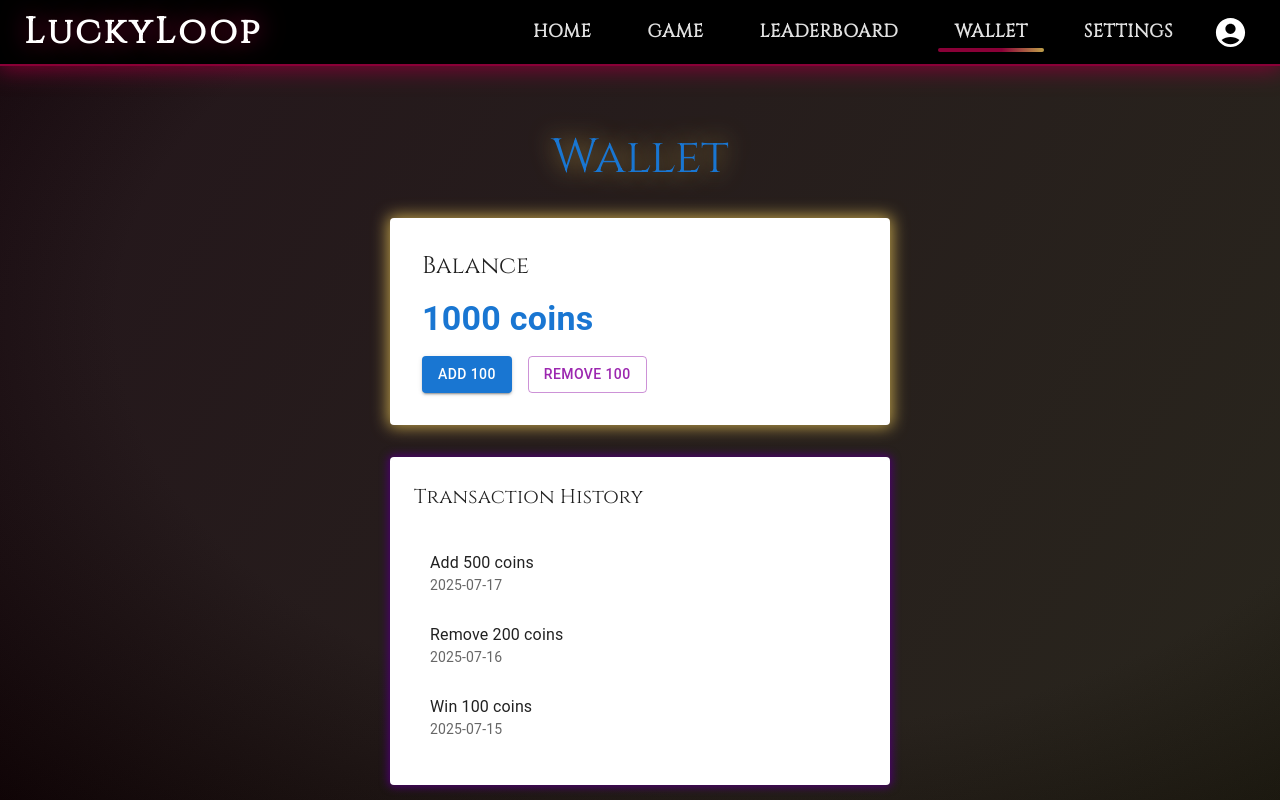
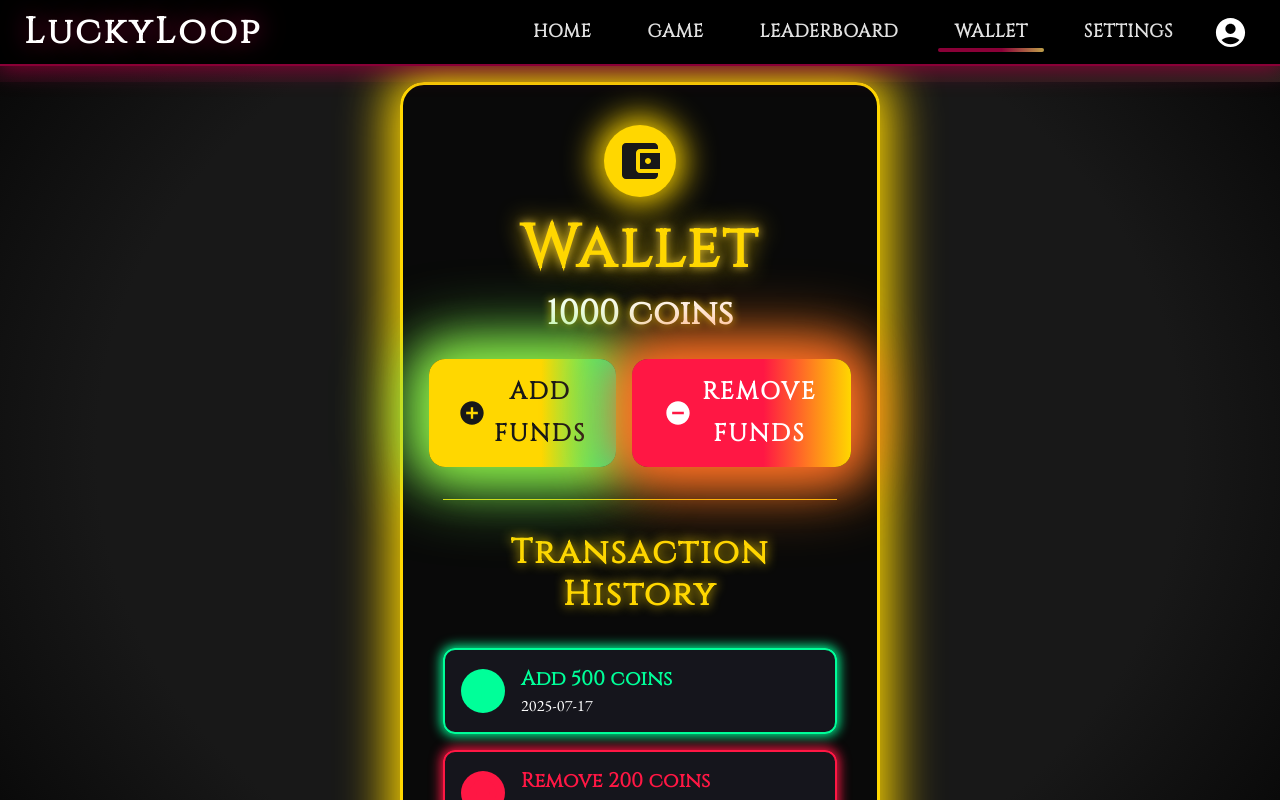
Before and after one commit to ailynux/LuckyLoop, a React (Create React App) app in the folder llclient/: page /wallet in a window 1280 px wide. Shown: the top 800 px of the page. Built offline with nearby package versions, Linux system fonts and the light colour scheme; a web font is replaced by a local one.

Commit message:
Revamp WalletPage with enhanced styling, new transaction history display, and improved user interaction through dynamic buttons for adding and removing funds.

```diff
--- a/llclient/src/pages/WalletPage.js
+++ b/llclient/src/pages/WalletPage.js
@@ -1,6 +1,10 @@
 import React from 'react';
-import { Box, Typography, Paper, Button, List, ListItem, ListItemText } from '@mui/material';
+import { Box, Typography, Paper, Button, List, ListItem, ListItemText, Divider, Avatar } from '@mui/material';
 import { useAppContext } from '../context/AppContext';
+import AccountBalanceWalletIcon from '@mui/icons-material/AccountBalanceWallet';
+import AddCircleIcon from '@mui/icons-material/AddCircle';
+import RemoveCircleIcon from '@mui/icons-material/RemoveCircle';
+import MonetizationOnIcon from '@mui/icons-material/MonetizationOn';
 
 const mockHistory = [
   { type: 'Add', amount: 500, date: '2025-07-17' },
@@ -8,25 +12,117 @@ const mockHistory = [
   { type: 'Win', amount: 100, date: '2025-07-15' },
 ];
 
+const getIcon = (type) => {
+  if (type === 'Add') return <AddCircleIcon sx={{ color: '#00ff99', fontSize: 32 }} />;
+  if (type === 'Remove') return <RemoveCircleIcon sx={{ color: '#ff1744', fontSize: 32 }} />;
+  return <MonetizationOnIcon sx={{ color: '#FFD700', fontSize: 32 }} />;
+};
+
+const getColor = (type) => {
+  if (type === 'Add') return '#00ff99';
+  if (type === 'Remove') return '#ff1744';
+  return '#FFD700';
+};
+
 const WalletPage = () => {
   const { state, setState } = useAppContext();
   return (
-    <Box sx={{ maxWidth: 500, mx: 'auto', mt: 6 }}>
-      <Typography variant="h3" sx={{ fontFamily: 'Cinzel, serif', color: 'primary.main', mb: 4, textAlign: 'center', textShadow: '0 0 24px #bfa14a' }}>
-        Wallet
-      </Typography>
-      <Paper sx={{ p: 4, mb: 4, bgcolor: 'background.paper', boxShadow: '0 0 16px 2px #bfa14a' }}>
-        <Typography variant="h5" sx={{ color: 'accent.main', fontFamily: 'Cinzel, serif', mb: 2 }}>Balance</Typography>
-        <Typography variant="h4" sx={{ color: 'primary.main', fontWeight: 700, mb: 2 }}>{state.balance} coins</Typography>
-        <Button variant="contained" color="primary" sx={{ mr: 2 }} onClick={() => setState(s => ({ ...s, balance: s.balance + 100 }))}>Add 100</Button>
-        <Button variant="outlined" color="secondary" onClick={() => setState(s => ({ ...s, balance: Math.max(0, s.balance - 100) }))}>Remove 100</Button>
-      </Paper>
-      <Paper sx={{ p: 3, bgcolor: 'background.paper', boxShadow: '0 0 8px 2px #4b006e' }}>
-        <Typography variant="h6" sx={{ color: 'accent.main', fontFamily: 'Cinzel, serif', mb: 2 }}>Transaction History</Typography>
+    <Box sx={{ minHeight: '90vh', display: 'flex', alignItems: 'center', justifyContent: 'center', background: 'radial-gradient(ellipse at 50% 40%, #181818 60%, #000 100%)' }}>
+      <Paper sx={{
+        bgcolor: 'rgba(10,10,10,0.98)',
+        borderRadius: 6,
+        p: 5,
+        boxShadow: '0 0 48px 12px #FFD700',
+        border: '3px solid #FFD700',
+        width: '100%',
+        maxWidth: 480,
+        textAlign: 'center',
+        backdropFilter: 'blur(6px)',
+        position: 'relative',
+      }}>
+        <Box sx={{ display: 'flex', flexDirection: 'column', alignItems: 'center', mb: 4 }}>
+          <Avatar sx={{ bgcolor: '#FFD700', width: 72, height: 72, mb: 2, boxShadow: '0 0 32px 8px #FFD700' }}>
+            <AccountBalanceWalletIcon sx={{ color: '#181818', fontSize: 48 }} />
+          </Avatar>
+          <Typography variant="h2" sx={{ color: '#FFD700', fontFamily: 'Cinzel, serif', fontWeight: 900, mb: 1, letterSpacing: 3, textShadow: '0 0 24px #FFD700, 0 0 8px #bfa14a' }}>
+            Wallet
+          </Typography>
+          <Typography variant="h4" sx={{ color: '#fff', fontFamily: 'Cinzel, serif', fontWeight: 700, mb: 1, textShadow: '0 0 8px #FFD700' }}>
+            {state.balance} coins
+          </Typography>
+          <Box sx={{ display: 'flex', gap: 2, justifyContent: 'center', mt: 2 }}>
+            <Button
+              variant="contained"
+              sx={{
+                fontFamily: 'Cinzel, serif',
+                fontWeight: 900,
+                fontSize: 24,
+                px: 4,
+                py: 1.5,
+                borderRadius: 4,
+                background: 'linear-gradient(90deg, #FFD700 60%, #00ff99 100%)',
+                color: '#181818',
+                boxShadow: '0 0 32px 8px #FFD700, 0 0 32px 8px #00ff99',
+                textTransform: 'uppercase',
+                letterSpacing: 2,
+                animation: 'pulse-btn 1.5s infinite alternate',
+                '@keyframes pulse-btn': {
+                  '0%': { boxShadow: '0 0 32px 8px #FFD700, 0 0 32px 8px #00ff99' },
+                  '100%': { boxShadow: '0 0 64px 16px #00ff99, 0 0 128px 16px #FFD700' },
+                },
+                '&:hover': {
+                  background: 'linear-gradient(90deg, #00ff99 60%, #FFD700 100%)',
+                  color: '#181818',
+                },
+              }}
+              onClick={() => setState(s => ({ ...s, balance: s.balance + 100 }))}
+            >
+              <AddCircleIcon sx={{ mr: 1, fontSize: 28 }} /> Add Funds
+            </Button>
+            <Button
+              variant="contained"
+              sx={{
+                fontFamily: 'Cinzel, serif',
+                fontWeight: 900,
+                fontSize: 24,
+                px: 4,
+                py: 1.5,
+                borderRadius: 4,
+                background: 'linear-gradient(90deg, #ff1744 60%, #FFD700 100%)',
+                color: '#fff',
+                boxShadow: '0 0 32px 8px #ff1744, 0 0 32px 8px #FFD700',
+                textTransform: 'uppercase',
+                letterSpacing: 2,
+                animation: 'pulse-btn-red 1.5s infinite alternate',
+                '@keyframes pulse-btn-red': {
+                  '0%': { boxShadow: '0 0 32px 8px #ff1744, 0 0 32px 8px #FFD700' },
+                  '100%': { boxShadow: '0 0 64px 16px #FFD700, 0 0 128px 16px #ff1744' },
+                },
+                '&:hover': {
+                  background: 'linear-gradient(90deg, #FFD700 60%, #ff1744 100%)',
+                  color: '#181818',
+                },
+              }}
+              onClick={() => setState(s => ({ ...s, balance: Math.max(0, s.balance - 100) }))}
+            >
+              <RemoveCircleIcon sx={{ mr: 1, fontSize: 28 }} /> Remove Funds
+            </Button>
+          </Box>
+        </Box>
+        <Divider sx={{ my: 4, borderColor: '#FFD700' }} />
+        <Typography variant="h4" sx={{ color: '#FFD700', fontFamily: 'Cinzel, serif', fontWeight: 800, mb: 3, letterSpacing: 2, textShadow: '0 0 12px #FFD700' }}>
+          Transaction History
+        </Typography>
         <List>
           {mockHistory.map((tx, i) => (
-            <ListItem key={i}>
-              <ListItemText primary={`${tx.type} ${tx.amount} coins`} secondary={tx.date} />
+            <ListItem key={i} sx={{ mb: 2, bgcolor: 'rgba(24,24,32,0.85)', borderRadius: 3, boxShadow: `0 0 12px 2px ${getColor(tx.type)}`, border: `2px solid ${getColor(tx.type)}` }}>
+              <Avatar sx={{ bgcolor: getColor(tx.type), width: 44, height: 44, mr: 2 }}>
+                {getIcon(tx.type)}
+              </Avatar>
+              <ListItemText
+                primary={<Typography sx={{ color: getColor(tx.type), fontWeight: 700, fontFamily: 'Cinzel, serif', fontSize: 20 }}>{tx.type} {tx.amount} coins</Typography>}
+                secondary={<Typography sx={{ color: '#fff', fontFamily: 'EB Garamond, serif', fontSize: 16 }}>{tx.date}</Typography>}
+              />
             </ListItem>
           ))}
         </List>
```
